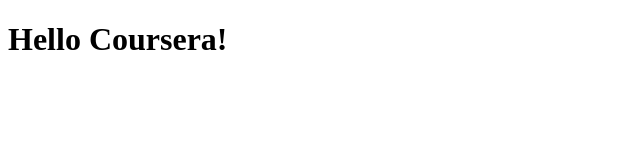
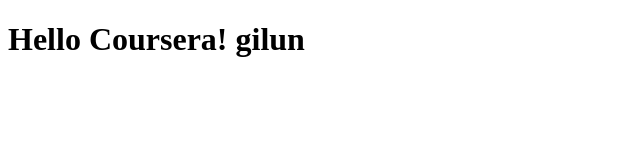
Before and after one commit to juanmaCaputto/coursera-test, a plain HTML site: page site/index.html in a window 1280 px wide. Shown: the whole page, without its empty margins (0-640 px from the left). Drawn offline with Linux system fonts and the light colour scheme.

```diff
--- a/site/index.html
+++ b/site/index.html
@@ -4,6 +4,6 @@
 	<title>Hello Coursera!</title>
 </head>
 <body>
-<h1> Hello Coursera!</h1>
+<h1> Hello Coursera! gilun</h1>
 </body>
 </html>
```
